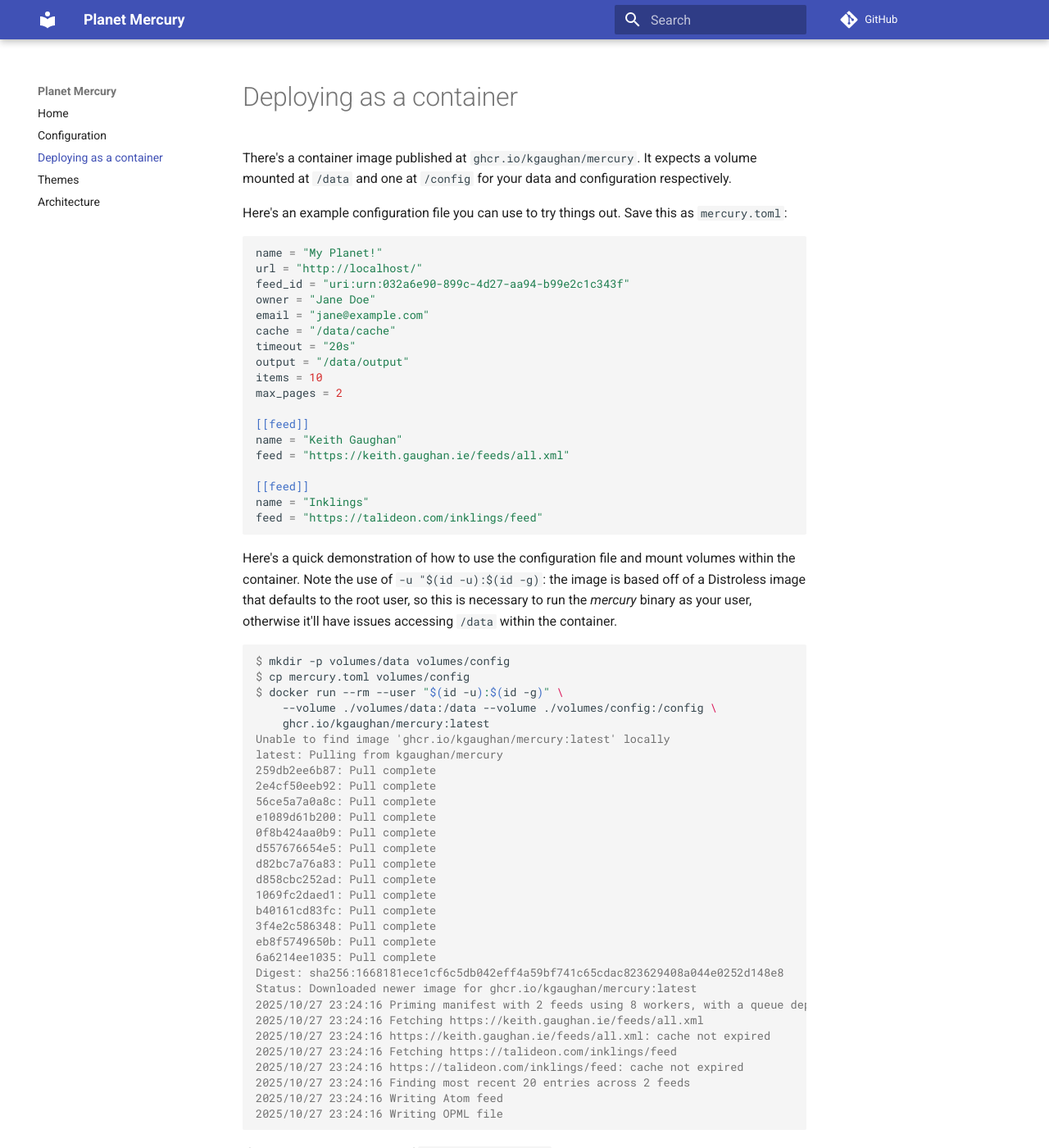
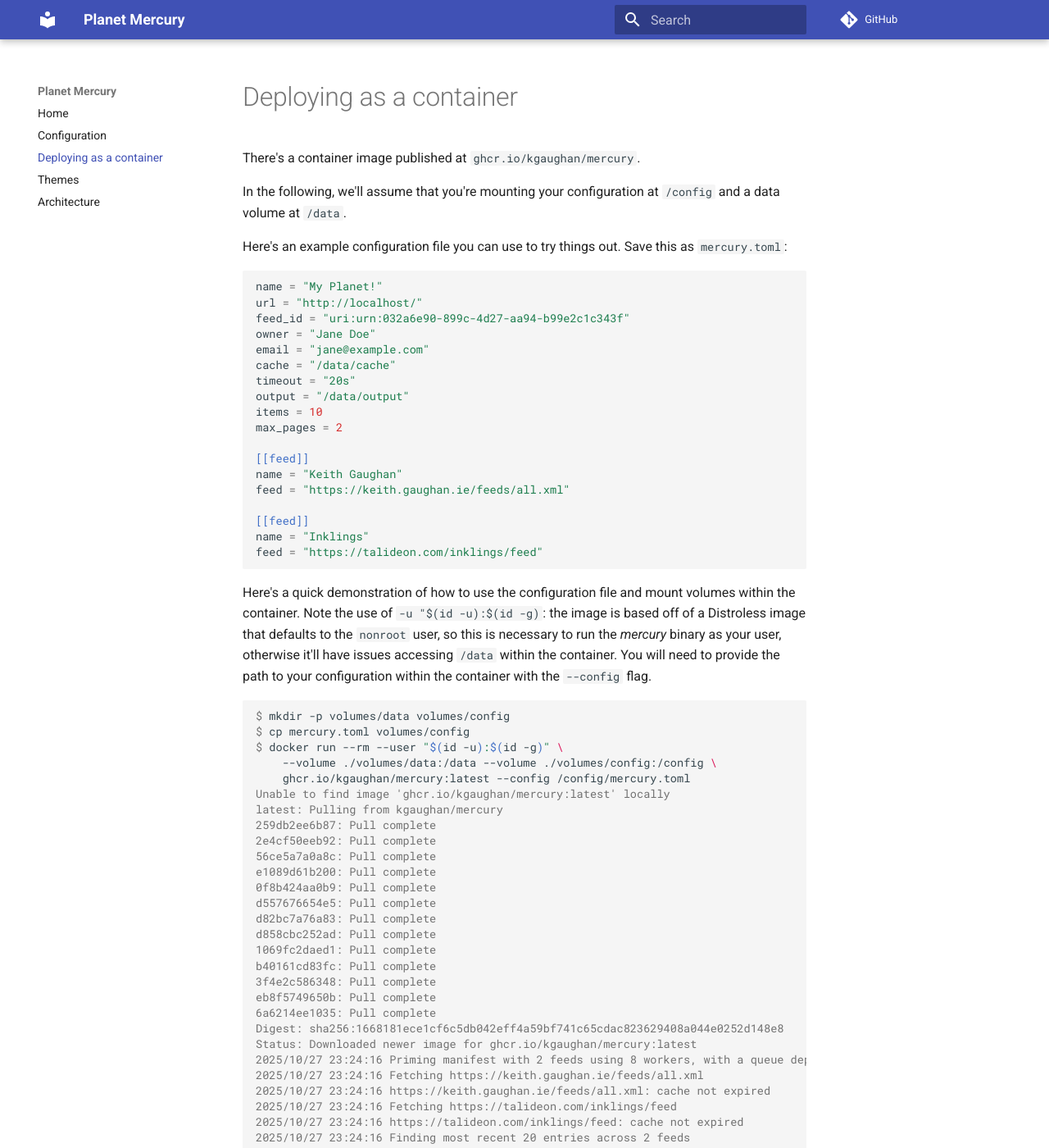
Before and after one commit to kgaughan/mercury, an MkDocs documentation site: the page built from docs/container.md, in a window 1280 px wide and 1400 px high. Shown: the whole window at 82% size. Built offline with MkDocs 1.6.1 and Material for MkDocs 9.7.7, drawn with Linux system fonts in a browser that asks for light colours; comment, search, counter and statistics services are not loaded.

````diff
--- a/docs/container.md
+++ b/docs/container.md
@@ -1,7 +1,8 @@
 # Deploying as a container
 
 There's a container image published at `ghcr.io/kgaughan/mercury`.
-It expects a volume mounted at `/data` and one at `/config` for your data and configuration respectively.
+
+In the following, we'll assume that you're mounting your configuration at `/config` and a data volume at `/data`.
 
 Here's an example configuration file you can use to try things out.
 Save this as `mercury.toml`:
@@ -28,14 +29,15 @@
 ```
 
 Here's a quick demonstration of how to use the configuration file and mount volumes within the container.
-Note the use of `-u "$(id -u):$(id -g)`: the image is based off of a Distroless image that defaults to the root user, so this is necessary to run the _mercury_ binary as your user, otherwise it'll have issues accessing `/data` within the container.
+Note the use of `-u "$(id -u):$(id -g)`: the image is based off of a Distroless image that defaults to the `nonroot` user, so this is necessary to run the _mercury_ binary as your user, otherwise it'll have issues accessing `/data` within the container.
+You will need to provide the path to your configuration within the container with the `--config` flag.
 
 ```console
 $ mkdir -p volumes/data volumes/config
 $ cp mercury.toml volumes/config
 $ docker run --rm --user "$(id -u):$(id -g)" \
     --volume ./volumes/data:/data --volume ./volumes/config:/config \
-    ghcr.io/kgaughan/mercury:latest
+    ghcr.io/kgaughan/mercury:latest --config /config/mercury.toml
 Unable to find image 'ghcr.io/kgaughan/mercury:latest' locally
 latest: Pulling from kgaughan/mercury
 259db2ee6b87: Pull complete
````
Also changed, not shown: .goreleaser.yaml (+35 -13 lines), 1 other file.
